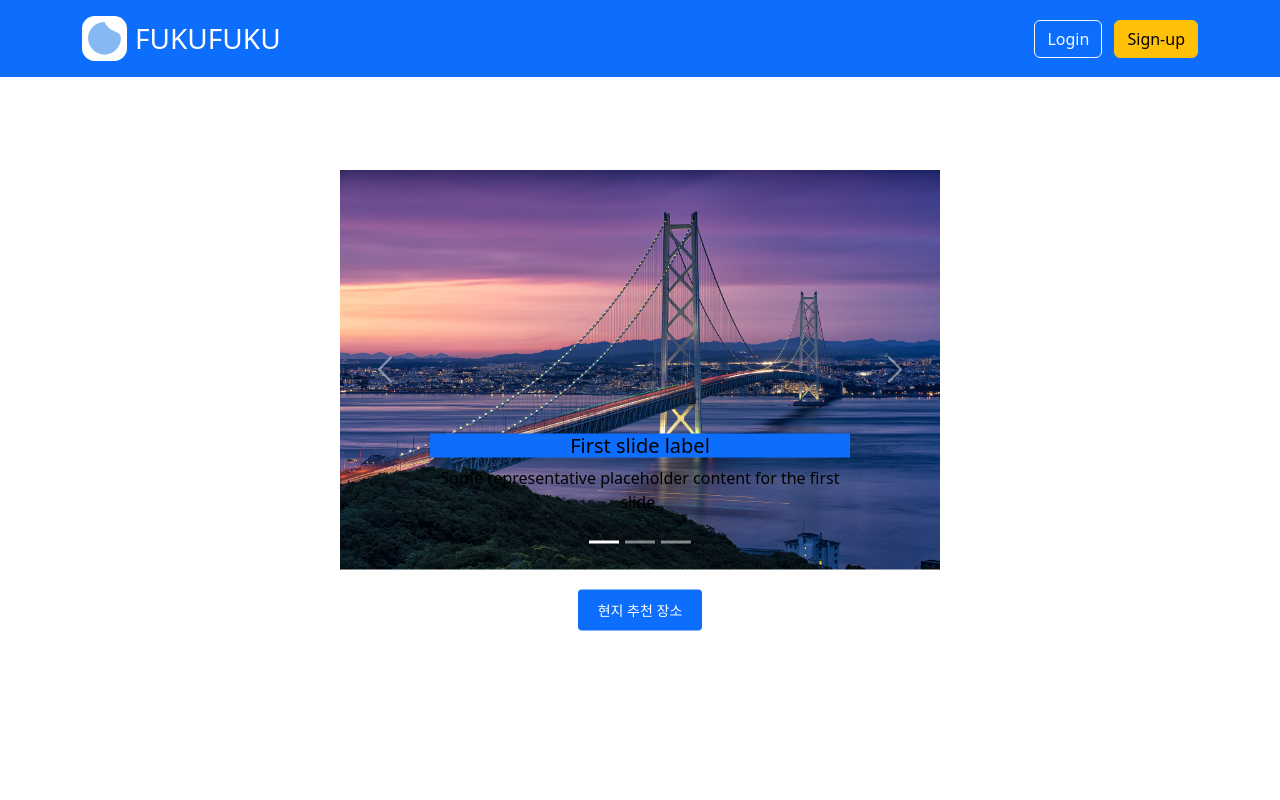
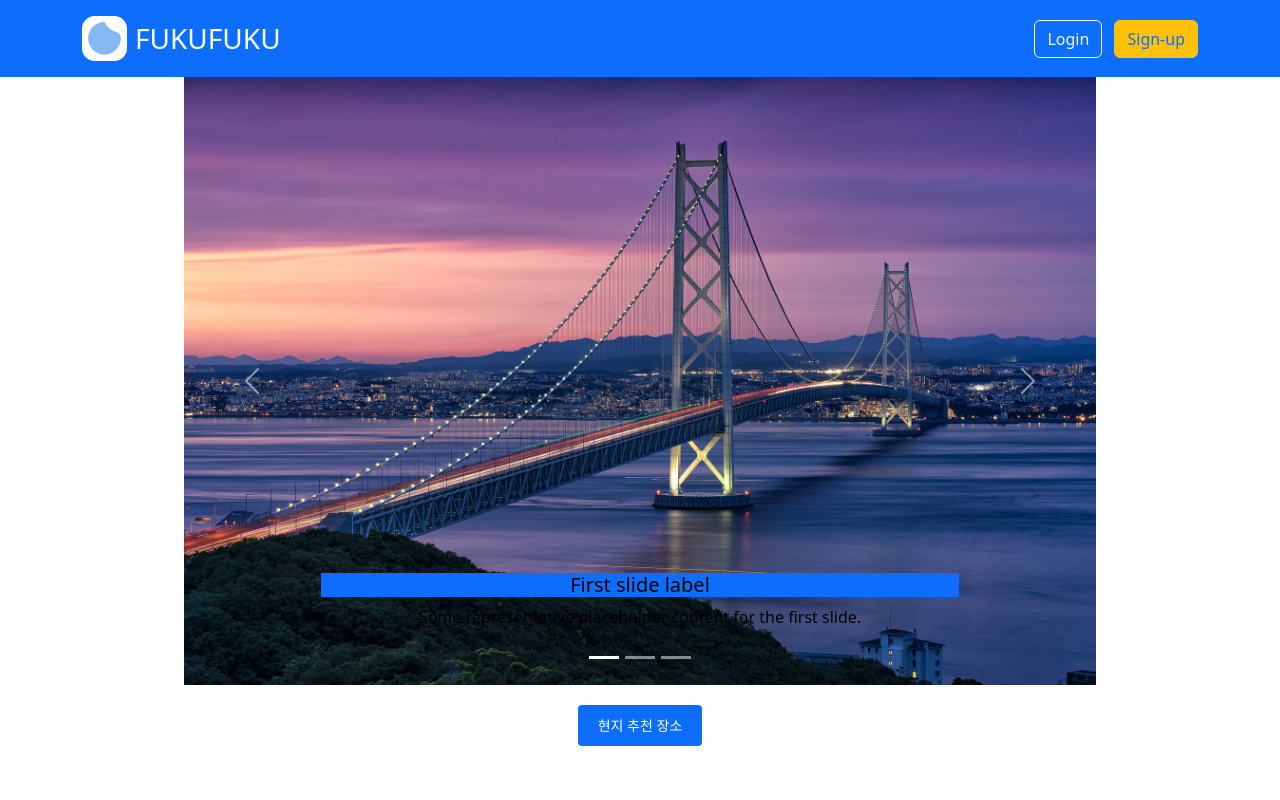
Before and after one commit to kyumin1227/FukuFuku_Frontend-repo, a plain HTML site: page Page/MainPage.html in a window 1280 px wide. Shown: the top 800 px of the page. Drawn offline with nearby package versions, Linux system fonts and the light colour scheme.

Commit message:
modify: 메인 페이지
메인 페이지 수정

```diff
--- a/Page/MainPage.html
+++ b/Page/MainPage.html
@@ -23,7 +23,8 @@
             </ul>
             <div class="text-end">
                 <button type="button" class="btn btn-outline-light me-2">Login</button>
-                <button type="button" class="btn btn-warning">Sign-up</button>
+                <button type="button" class="btn btn-warning">
+                  <a href="../Page/SignIn.html" style="text-decoration: none;">Sign-up</a></button>
             </div>
         </div>
     </div>
@@ -77,7 +78,7 @@
       <div class="flip-inner">
         <img src="../image/미야케 우동2.jpg" class="front" />
         <div class="back">
-          <h4>조장 김주원</h4>
+          <h4>조장 강주원</h4>
         </div>
       </div>
     </div>
--- a/css/MainPage.css
+++ b/css/MainPage.css
@@ -1,11 +1,13 @@
 .size {
+    display: block;
     position: absolute;
     top: 50%;
     left: 50%;
     transform: translate(-50%, -50%);
     text-align: center;
     color: #fff;
-    padding: 20px;
+    width: 80%;
+    height: 80%;
 }
 h5 {
     color: black;
@@ -24,3 +26,8 @@ p {
         cursor: pointer;
         margin-top: 20px;
 }
+
+.container{
+    display: block;
+    position: relative;
+}
```
